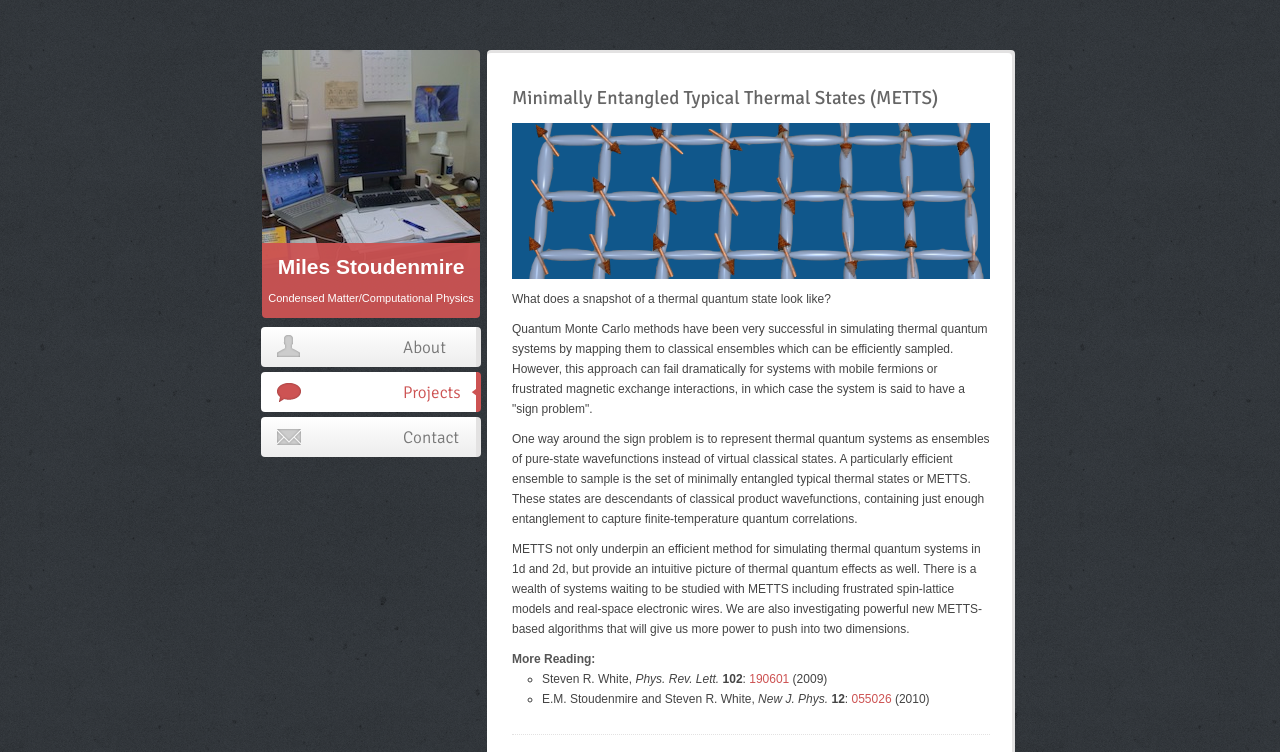
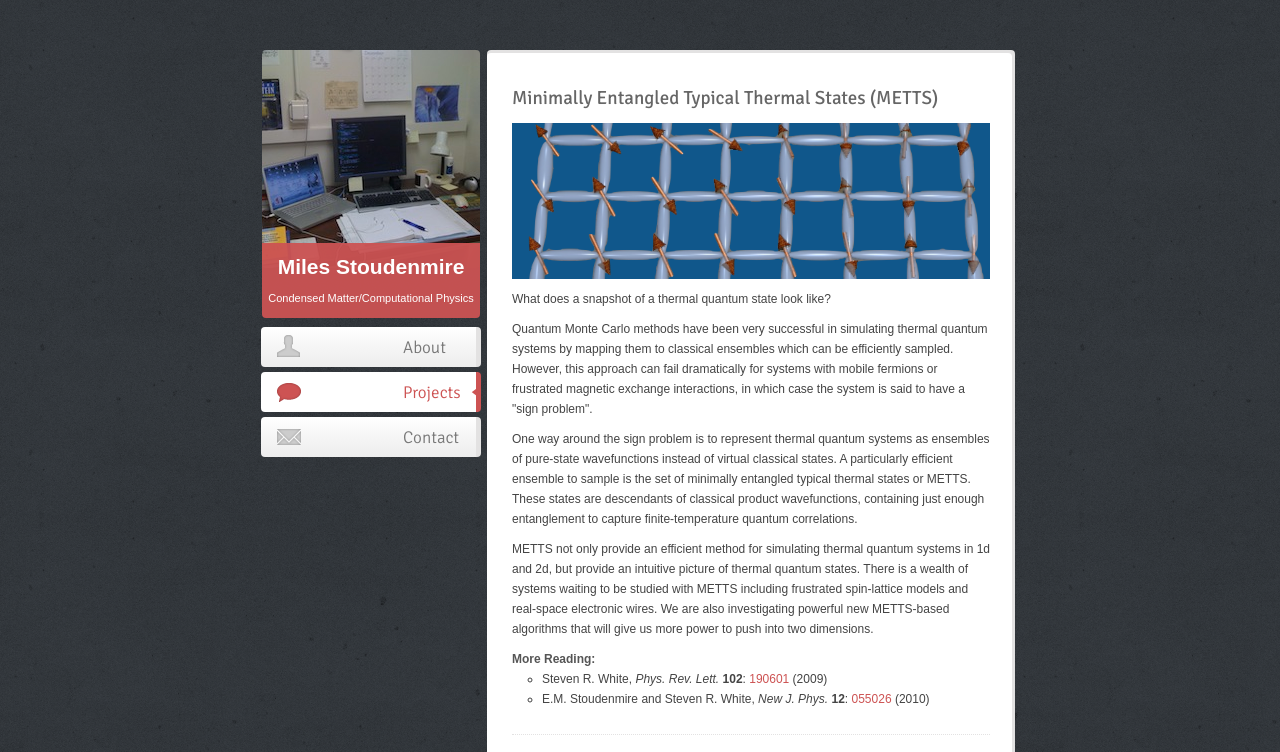
Before and after one commit to emstoudenmire/homepage, a plain HTML site: page index.html in a window 1280 px wide. Both pictures are taken after a click on the link "Projects". Shown: the top 752 px of the page. Drawn offline with Linux system fonts and the light colour scheme; some packages are replaced by stand-ins of ours.

Commit message:
More work on Project page text

```diff
--- a/index.html
+++ b/index.html
@@ -260,9 +260,8 @@
                         enough entanglement to capture finite-temperature quantum correlations.
                         </p>
                         <p>
-                        METTS not only underpin an efficient method for simulating thermal quantum
-                        systems in 1d and 2d, but provide an intuitive picture of thermal quantum effects
-                        as well.
+                        METTS not only provide an efficient method for simulating thermal quantum
+                        systems in 1d and 2d, but provide an intuitive picture of thermal quantum states.
                         There is a wealth of systems waiting to be studied with METTS including frustrated
                         spin-lattice models and real-space electronic wires. We are also
                         investigating powerful new METTS-based algorithms that will give us more power to push
```
